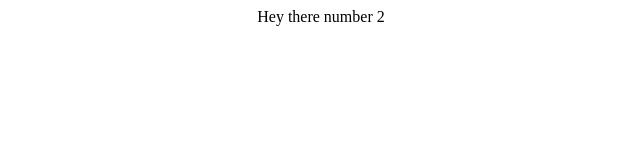
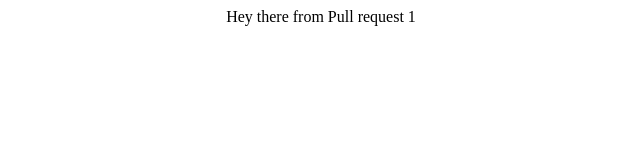
Before and after one commit to drazvan91/demo-docker-node, a plain HTML site: page index.html in a window 1280 px wide. Shown: the full height of the page, 319-959 px from the left. Drawn offline with Linux system fonts and the light colour scheme.

Commit message:
test pull request

```diff
--- a/index.html
+++ b/index.html
@@ -1 +1 @@
-<center>Hey there number 2</center>
+<center>Hey there from Pull request 1</center>
```
